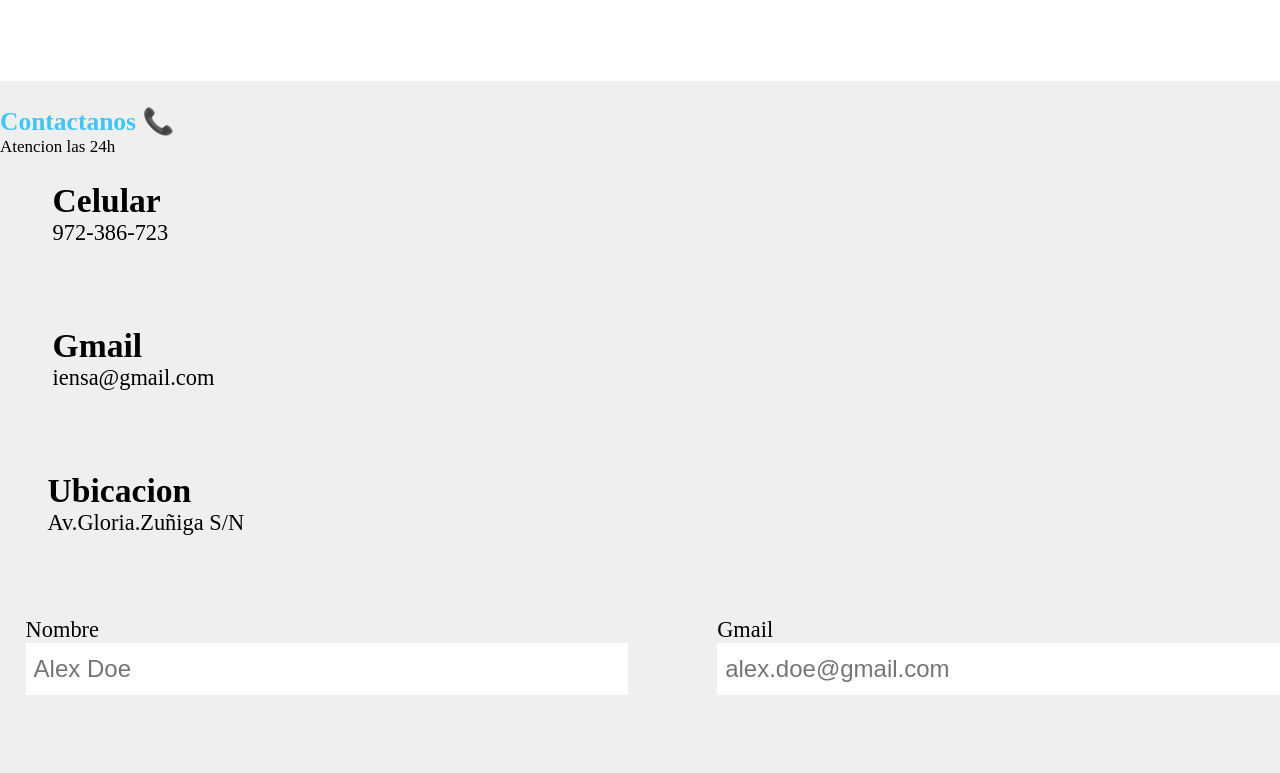
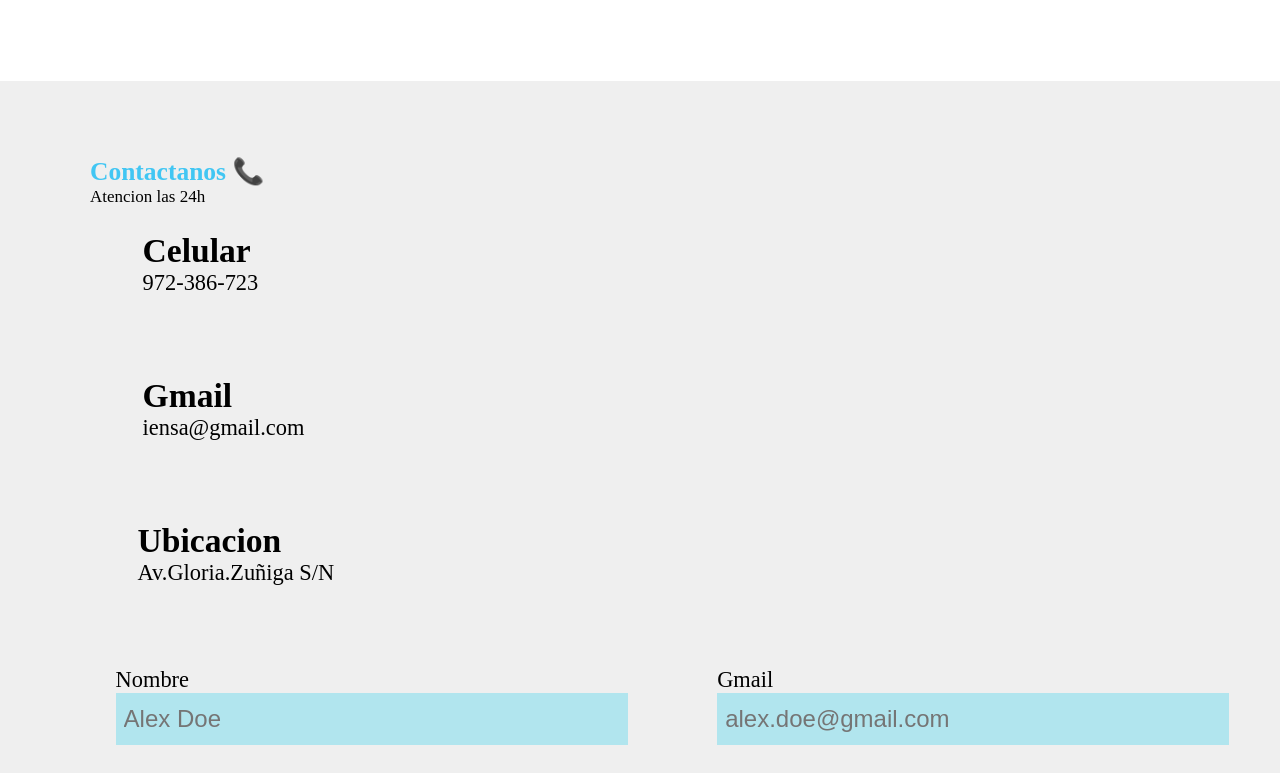
Before and after one commit to ChristianChumpitazAcuna/test, a website: page index.html in a window 1280 px wide. Shown: the part 9398-10171 px from the top of the page. Drawn offline with nearby package versions, Linux system fonts and the light colour scheme; a web font is replaced by a local one.

Commit message:
modified:   css/formulario.css

```diff
--- a/css/formulario.css
+++ b/css/formulario.css
@@ -1,6 +1,7 @@
 /*=== Contactanos :INICIO ===*/
 #contactanos{
     background-color: rgb(239, 239, 239);
+    padding: 50px 90px;
 }
 .contactme>.container>.contactme-contacts {
     width: 100%;
@@ -138,7 +139,7 @@
     border: none;
     overflow: hidden;
     padding: 0.5rem;
-    background-color: rgb(255, 255, 255);
+    background-color: rgb(177, 229, 238);
     color: black;
 }
 
```
